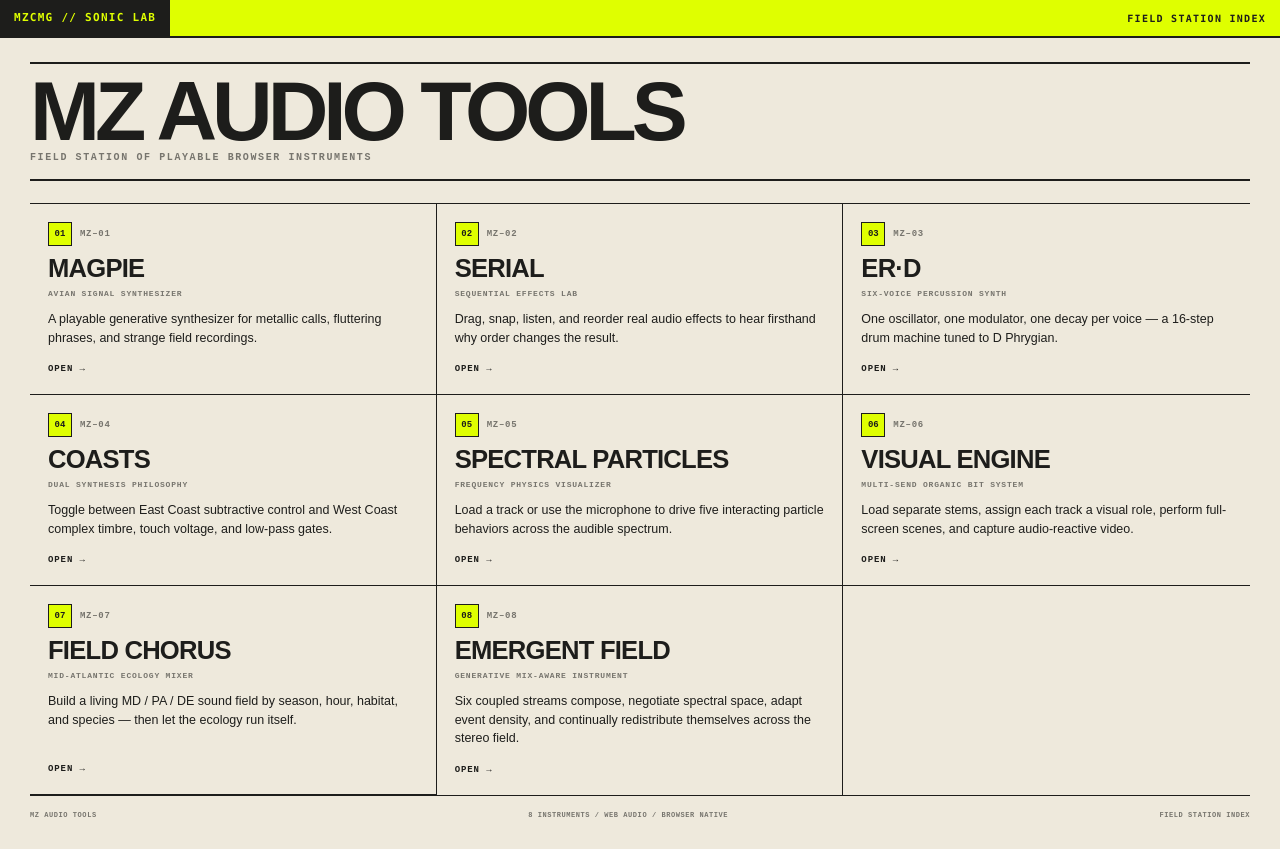
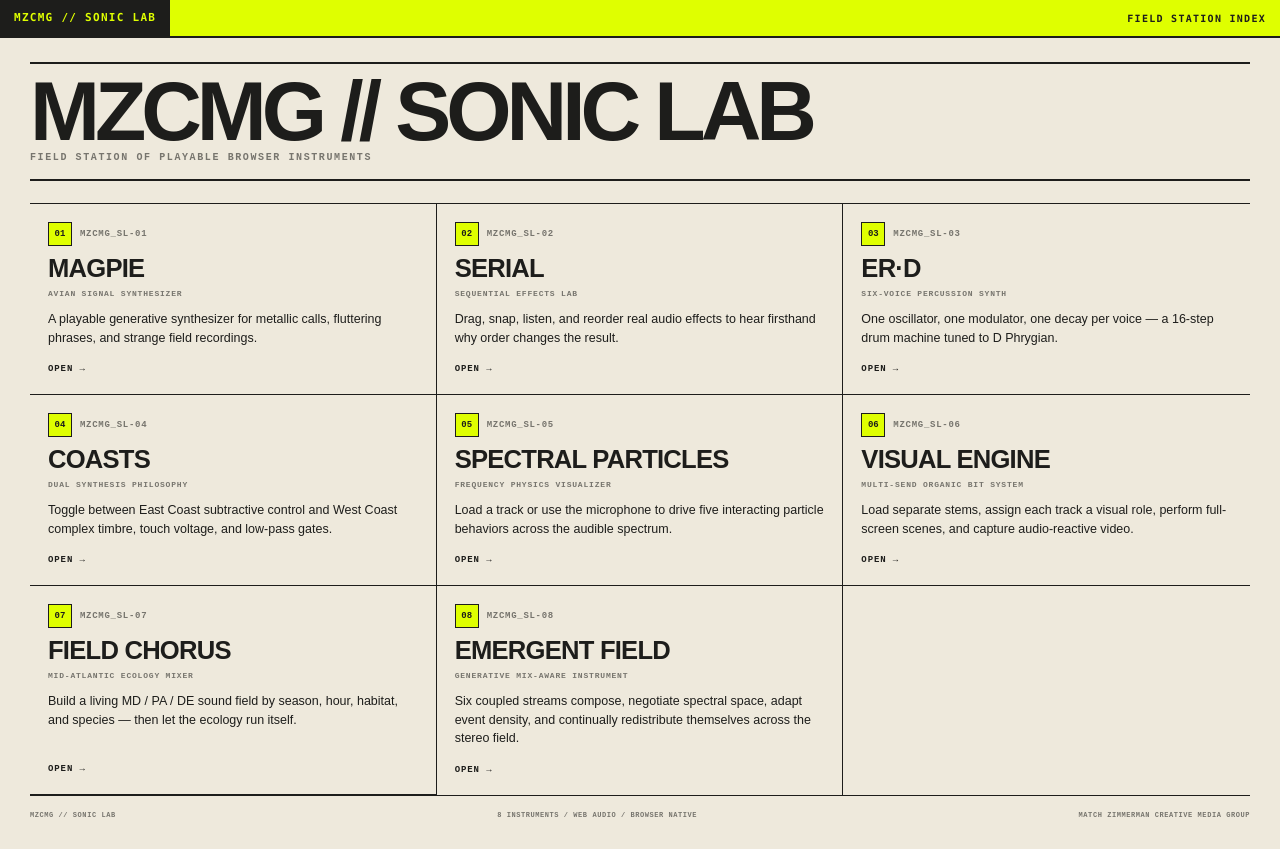
Before and after one commit to matchzimmerman/mz-audio-tools, a Next.js app: page / in a window 1280 px wide. Built offline with nearby package versions, Linux system fonts and the light colour scheme.

Commit message:
rename audio tools index to MZCMG Sonic Lab

```diff
--- a/app/page.tsx
+++ b/app/page.tsx
@@ -3,7 +3,7 @@ import Link from "next/link";
 const UNITS = [
   {
     id: "01",
-    plate: "MZ–01",
+    plate: "MZCMG_SL-01",
     name: "MAGPIE",
     tagline: "AVIAN SIGNAL SYNTHESIZER",
     description: "A playable generative synthesizer for metallic calls, fluttering phrases, and strange field recordings.",
@@ -11,7 +11,7 @@ const UNITS = [
   },
   {
     id: "02",
-    plate: "MZ–02",
+    plate: "MZCMG_SL-02",
     name: "SERIAL",
     tagline: "SEQUENTIAL EFFECTS LAB",
     description: "Drag, snap, listen, and reorder real audio effects to hear firsthand why order changes the result.",
@@ -19,7 +19,7 @@ const UNITS = [
   },
   {
     id: "03",
-    plate: "MZ–03",
+    plate: "MZCMG_SL-03",
     name: "ER·D",
     tagline: "SIX-VOICE PERCUSSION SYNTH",
     description: "One oscillator, one modulator, one decay per voice — a 16-step drum machine tuned to D Phrygian.",
@@ -27,7 +27,7 @@ const UNITS = [
   },
   {
     id: "04",
-    plate: "MZ–04",
+    plate: "MZCMG_SL-04",
     name: "COASTS",
     tagline: "DUAL SYNTHESIS PHILOSOPHY",
     description: "Toggle between East Coast subtractive control and West Coast complex timbre, touch voltage, and low-pass gates.",
@@ -35,23 +35,23 @@ const UNITS = [
   },
   {
     id: "05",
-    plate: "MZ–05",
+    plate: "MZCMG_SL-05",
     name: "SPECTRAL PARTICLES",
     tagline: "FREQUENCY PHYSICS VISUALIZER",
     description: "Load a track or use the microphone to drive five interacting particle behaviors across the audible spectrum.",
-    href: "/spectral-particles/index.html",
+    href: "/spectral-particles",
   },
   {
     id: "06",
-    plate: "MZ–06",
+    plate: "MZCMG_SL-06",
     name: "VISUAL ENGINE",
     tagline: "MULTI-SEND ORGANIC BIT SYSTEM",
     description: "Load separate stems, assign each track a visual role, perform full-screen scenes, and capture audio-reactive video.",
-    href: "/visual-engine/index.html",
+    href: "/visual-engine",
   },
   {
     id: "07",
-    plate: "MZ–07",
+    plate: "MZCMG_SL-07",
     name: "FIELD CHORUS",
     tagline: "MID-ATLANTIC ECOLOGY MIXER",
     description: "Build a living MD / PA / DE sound field by season, hour, habitat, and species — then let the ecology run itself.",
@@ -59,7 +59,7 @@ const UNITS = [
   },
   {
     id: "08",
-    plate: "MZ–08",
+    plate: "MZCMG_SL-08",
     name: "EMERGENT FIELD",
     tagline: "GENERATIVE MIX-AWARE INSTRUMENT",
     description: "Six coupled streams compose, negotiate spectral space, adapt event density, and continually redistribute themselves across the stereo field.",
@@ -72,7 +72,7 @@ export default function IndexPage() {
     <main className="mz-index">
       <style>{STYLES}</style>
       <header className="mz-masthead">
-        <h1>MZ AUDIO TOOLS</h1>
+        <h1>MZCMG // SONIC LAB</h1>
         <p>FIELD STATION OF PLAYABLE BROWSER INSTRUMENTS</p>
       </header>
 
@@ -92,9 +92,9 @@ export default function IndexPage() {
       </section>
 
       <footer className="mz-foot">
-        <span>MZ AUDIO TOOLS</span>
+        <span>MZCMG // SONIC LAB</span>
         <span>8 INSTRUMENTS / WEB AUDIO / BROWSER NATIVE</span>
-        <span>FIELD STATION INDEX</span>
+        <span>MATCH ZIMMERMAN CREATIVE MEDIA GROUP</span>
       </footer>
     </main>
   );
```
